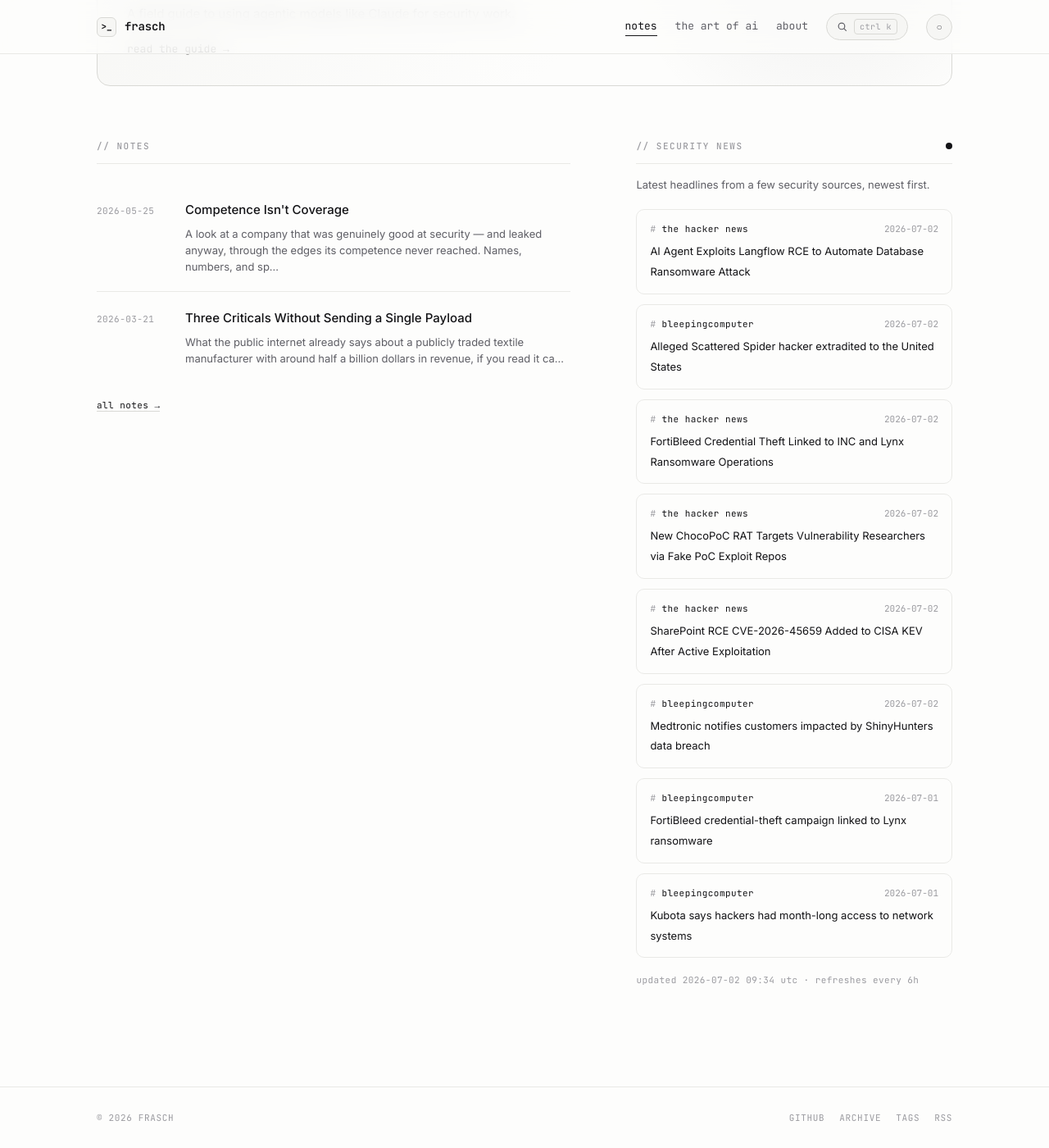
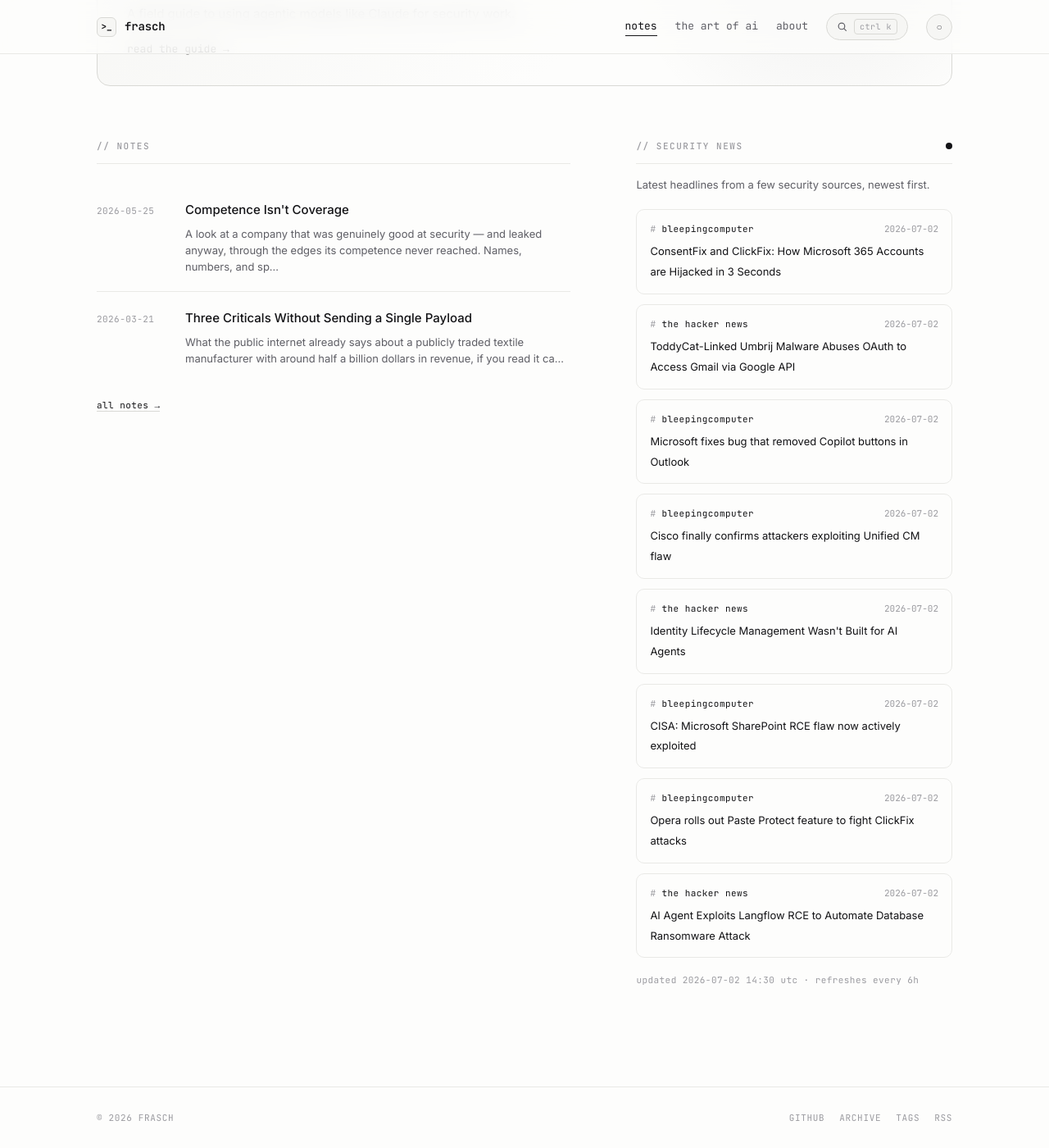
Before and after one commit to whoisfrasch/frasch, a Jekyll site: the page built from index.html, in a window 1280 px wide and 1400 px high, scrolled down 615 px. Shown: the whole window at 82% size. Built offline with Jekyll 4.4.1, drawn with Linux system fonts in a browser that asks for light colours.

Commit message:
Refresh security news feed

```diff
--- a/_data/news.json
+++ b/_data/news.json
@@ -1,53 +1,53 @@
 {
-  "updated": "2026-07-02T09:34:41Z",
+  "updated": "2026-07-02T14:30:49Z",
   "items": [
+    {
+      "source": "bleepingcomputer",
+      "title": "ConsentFix and ClickFix: How Microsoft 365 Accounts are Hijacked in 3 Seconds",
+      "link": "https://www.bleepingcomputer.com/news/security/consentfix-and-clickfix-how-microsoft-365-accounts-are-hijacked-in-3-seconds/",
+      "date": "2026-07-02T14:00:10Z"
+    },
+    {
+      "source": "the hacker news",
+      "title": "ToddyCat-Linked Umbrij Malware Abuses OAuth to Access Gmail via Google API",
+      "link": "https://thehackernews.com/2026/07/toddycat-linked-umbrij-malware-abuses.html",
+      "date": "2026-07-02T13:04:13Z"
+    },
+    {
+      "source": "bleepingcomputer",
+      "title": "Microsoft fixes bug that removed Copilot buttons in Outlook",
+      "link": "https://www.bleepingcomputer.com/news/microsoft/microsoft-fixes-bug-that-removed-copilot-button-in-outlook/",
+      "date": "2026-07-02T12:15:47Z"
+    },
+    {
+      "source": "bleepingcomputer",
+      "title": "Cisco finally confirms attackers exploiting Unified CM flaw",
+      "link": "https://www.bleepingcomputer.com/news/security/cisco-finally-confirms-attackers-exploiting-unified-cm-flaw/",
+      "date": "2026-07-02T11:35:25Z"
+    },
+    {
+      "source": "the hacker news",
+      "title": "Identity Lifecycle Management Wasn't Built for AI Agents ",
+      "link": "https://thehackernews.com/2026/07/identity-lifecycle-management.html",
+      "date": "2026-07-02T11:30:00Z"
+    },
+    {
+      "source": "bleepingcomputer",
+      "title": "CISA: Microsoft SharePoint RCE flaw now actively exploited",
+      "link": "https://www.bleepingcomputer.com/news/security/cisa-microsoft-sharepoint-rce-flaw-now-actively-exploited/",
+      "date": "2026-07-02T10:52:43Z"
+    },
+    {
+      "source": "bleepingcomputer",
+      "title": "Opera rolls out Paste Protect feature to fight ClickFix attacks",
+      "link": "https://www.bleepingcomputer.com/news/security/opera-rolls-out-paste-protect-feature-to-fight-clickfix-attacks/",
+      "date": "2026-07-02T10:46:58Z"
+    },
     {
       "source": "the hacker news",
       "title": "AI Agent Exploits Langflow RCE to Automate Database Ransomware Attack",
       "link": "https://thehackernews.com/2026/07/ai-agent-exploits-langflow-rce-to.html",
       "date": "2026-07-02T09:13:13Z"
-    },
-    {
-      "source": "bleepingcomputer",
-      "title": "Alleged Scattered Spider hacker extradited to the United States",
-      "link": "https://www.bleepingcomputer.com/news/security/alleged-scattered-spider-hacker-extradited-to-the-united-states/",
-      "date": "2026-07-02T08:58:25Z"
-    },
-    {
-      "source": "the hacker news",
-      "title": "FortiBleed Credential Theft Linked to INC and Lynx Ransomware Operations",
-      "link": "https://thehackernews.com/2026/07/fortibleed-credential-theft-linked-to.html",
-      "date": "2026-07-02T08:00:49Z"
-    },
-    {
-      "source": "the hacker news",
-      "title": "New ChocoPoC RAT Targets Vulnerability Researchers via Fake PoC Exploit Repos",
-      "link": "https://thehackernews.com/2026/07/new-chocopoc-rat-targets-vulnerability.html",
-      "date": "2026-07-02T07:24:23Z"
-    },
-    {
-      "source": "the hacker news",
-      "title": "SharePoint RCE CVE-2026-45659 Added to CISA KEV After Active Exploitation",
-      "link": "https://thehackernews.com/2026/07/sharepoint-rce-cve-2026-45659-added-to.html",
-      "date": "2026-07-02T05:46:45Z"
-    },
-    {
-      "source": "bleepingcomputer",
-      "title": "Medtronic notifies customers impacted by ShinyHunters data breach",
-      "link": "https://www.bleepingcomputer.com/news/security/medtronic-notifies-customers-impacted-by-shinyhunters-data-breach/",
-      "date": "2026-07-02T04:25:42Z"
-    },
-    {
-      "source": "bleepingcomputer",
-      "title": "FortiBleed credential-theft campaign linked to Lynx ransomware",
-      "link": "https://www.bleepingcomputer.com/news/security/fortibleed-credential-theft-campaign-linked-to-lynx-ransomware/",
-      "date": "2026-07-01T21:37:24Z"
-    },
-    {
-      "source": "bleepingcomputer",
-      "title": "Kubota says hackers had month-long access to network systems",
-      "link": "https://www.bleepingcomputer.com/news/security/kubota-says-hackers-had-month-long-access-to-network-systems/",
-      "date": "2026-07-01T21:09:06Z"
     }
   ]
 }
```
